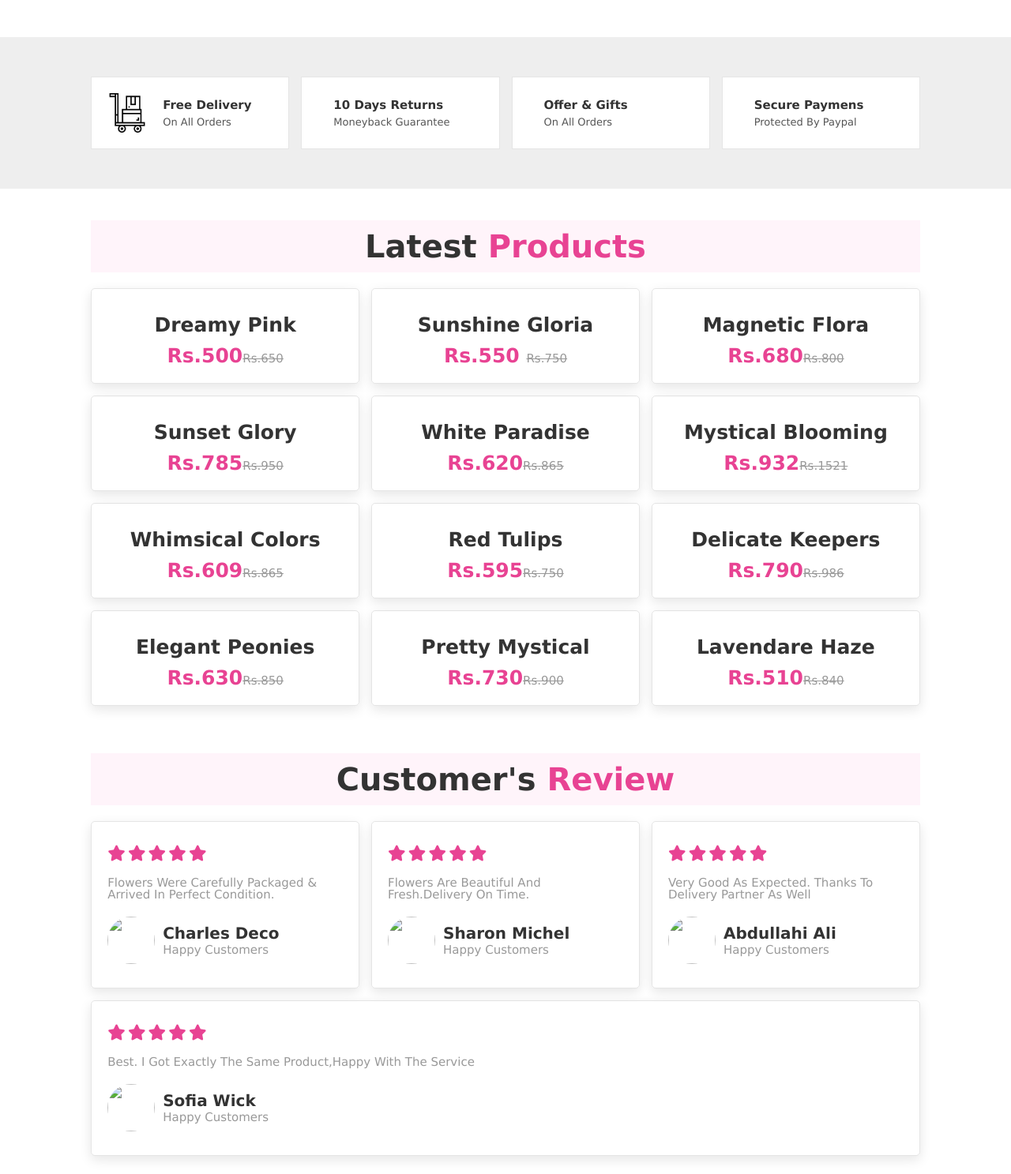
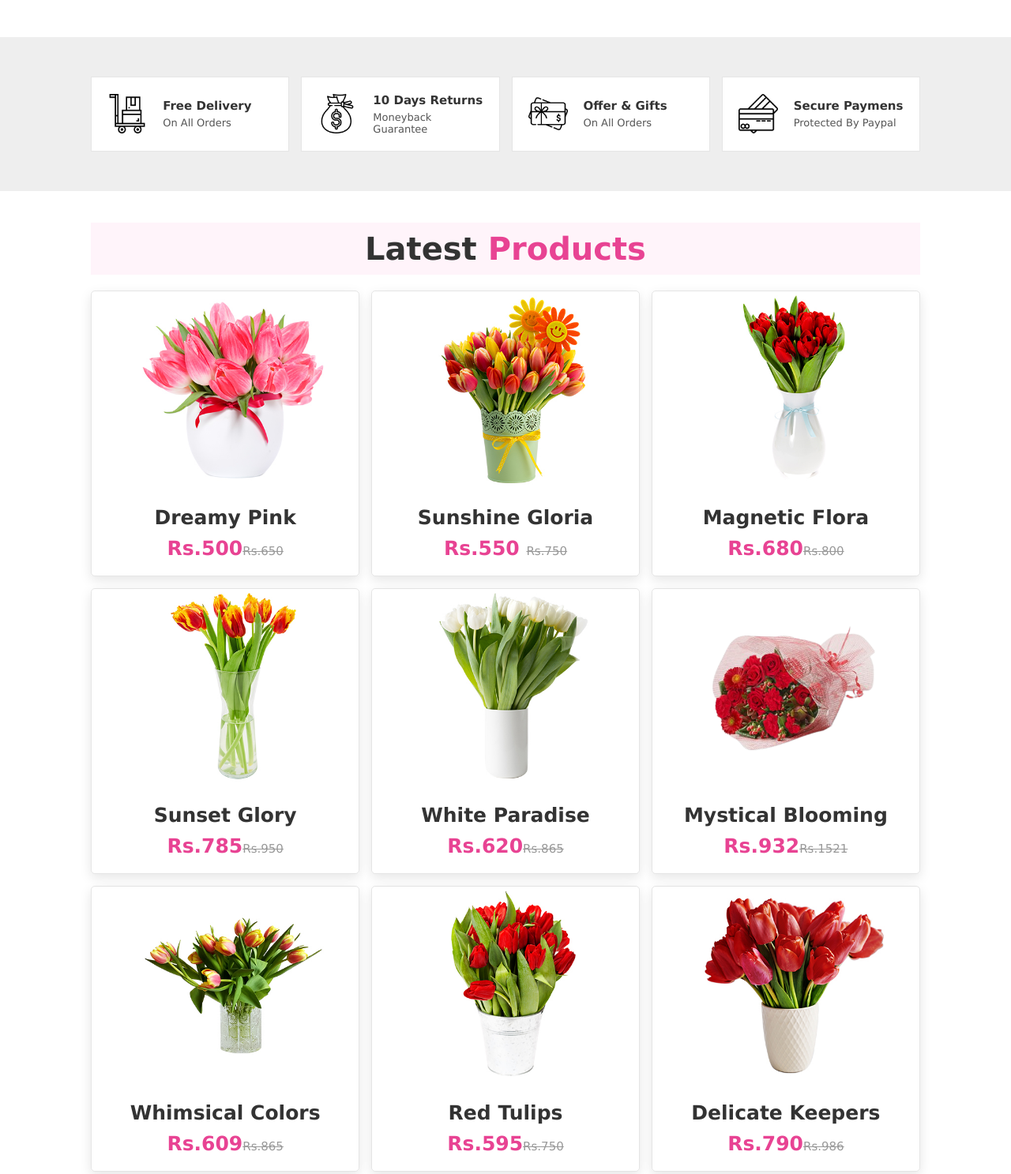
Before and after one commit to pratiksha2811/FLEURS, a plain HTML site: page index.html in a window 1280 px wide. Shown: the part 1335-2822 px from the top of the page at 79% size. Drawn offline with Linux system fonts and the light colour scheme; files whose address does not match are found by name.

Commit message:
Update index.html

```diff
--- a/index.html
+++ b/index.html
@@ -79,7 +79,7 @@
     </div>
 
     <div class="icons">
-        <img src="images\icon-2.png" alt="">
+        <img src="icon-2.png" alt="">
         <div class="info">
             <h3>10 days returns</h3>
             <span>Moneyback guarantee</span>
@@ -87,7 +87,7 @@
     </div>
 
     <div class="icons">
-        <img src="images\icon-3.png" alt="">
+        <img src="icon-3.png" alt="">
         <div class="info">
             <h3>offer & gifts</h3>
             <span>on all orders</span>
@@ -95,7 +95,7 @@
     </div>
 
     <div class="icons">
-        <img src="images\icon-4.png" alt="">
+        <img src="icon-4.png" alt="">
         <div class="info">
             <h3>secure paymens</h3>
             <span>protected by paypal</span>
@@ -113,7 +113,7 @@
         <div class="box">
 
             <div class="image">
-                <img src="images\img-1.jpg" alt="">
+                <img src="img-1.jpg" alt="">
                 <div class="icons">
                     <a href="#" class="fas fa-heart"></a>
                     <a href="#" class="cart-btn">add to cart</a>
@@ -128,7 +128,7 @@
 
         <div class="box">
             <div class="image">
-                <img src="images\img-2.jpg" alt="">
+                <img src="img-2.jpg" alt="">
                 <div class="icons">
                     <a href="#" class="fas fa-heart"></a>
                     <a href="#" class="cart-btn">add to cart</a>
@@ -143,7 +143,7 @@
 
         <div class="box">
             <div class="image">
-                <img src="images\img-3.jpg" alt="">
+                <img src="img-3.jpg" alt="">
                 <div class="icons">
                     <a href="#" class="fas fa-heart"></a>
                     <a href="#" class="cart-btn">add to cart</a>
@@ -158,7 +158,7 @@
 
         <div class="box">
             <div class="image">
-                <img src="images\img-4.jpg" alt="">
+                <img src="img-4.jpg" alt="">
                 <div class="icons">
                     <a href="#" class="fas fa-heart"></a>
                     <a href="#" class="cart-btn">add to cart</a>
@@ -173,7 +173,7 @@
 
         <div class="box">
             <div class="image">
-                <img src="images\img-5.jpg" alt="">
+                <img src="img-5.jpg" alt="">
                 <div class="icons">
                     <a href="#" class="fas fa-heart"></a>
                     <a href="#" class="cart-btn">add to cart</a>
@@ -188,7 +188,7 @@
 
         <div class="box">
             <div class="image">
-                <img src="images\img-6.png" alt="">
+                <img src="img-6.png" alt="">
                 <div class="icons">
                     <a href="#" class="fas fa-heart"></a>
                     <a href="#" class="cart-btn">add to cart</a>
@@ -203,7 +203,7 @@
 
         <div class="box">
             <div class="image">
-                <img src="images\img-7.jpg" alt="">
+                <img src="img-7.jpg" alt="">
                 <div class="icons">
                     <a href="#" class="fas fa-heart"></a>
                     <a href="#" class="cart-btn">add to cart</a>
@@ -218,7 +218,7 @@
 
         <div class="box">
             <div class="image">
-                <img src="images\img-8.jpg" alt="">
+                <img src="img-8.jpg" alt="">
                 <div class="icons">
                     <a href="#" class="fas fa-heart"></a>
                     <a href="#" class="cart-btn">add to cart</a>
@@ -233,7 +233,7 @@
 
         <div class="box">
             <div class="image">
-                <img src="images\img-9.jpg" alt="">
+                <img src="img-9.jpg" alt="">
                 <div class="icons">
                     <a href="#" class="fas fa-heart"></a>
                     <a href="#" class="cart-btn">add to cart</a>
@@ -248,7 +248,7 @@
 
         <div class="box">
             <div class="image">
-                <img src="images\img-10.png" alt="">
+                <img src="img-10.png" alt="">
                 <div class="icons">
                     <a href="#" class="fas fa-heart"></a>
                     <a href="#" class="cart-btn">add to cart</a>
@@ -263,7 +263,7 @@
 
         <div class="box">
             <div class="image">
-                <img src="images\img-11.png" alt="">
+                <img src="img-11.png" alt="">
                 <div class="icons">
                     <a href="#" class="fas fa-heart"></a>
                     <a href="#" class="cart-btn">add to cart</a>
@@ -278,7 +278,7 @@
 
         <div class="box">
             <div class="image">
-                <img src="images\img-12.png" alt="">
+                <img src="img-12.png" alt="">
                 <div class="icons">
                     <a href="#" class="fas fa-heart"></a>
                     <a href="#" class="cart-btn">add to cart</a>
@@ -309,7 +309,7 @@
             </div>
             <p>Flowers were carefully packaged & arrived in perfect condition.</p>
             <div class="user">
-                <img src="images\pic-1.png" alt="">
+                <img src="pic-1.png" alt="">
                 <div class="user-info">
                     <h3>charles Deco</h3>
                     <span>Happy Customers</span>
@@ -327,7 +327,7 @@
             </div>
             <p>Flowers are beautiful and fresh.Delivery on time.</p>
             <div class="user">
-                <img src="images\pic-2.png" alt="">
+                <img src="pic-2.png" alt="">
                 <div class="user-info">
                     <h3>sharon michel</h3>
                     <span>Happy Customers</span>
@@ -345,7 +345,7 @@
             </div>
             <p>Very good as expected. Thanks to delivery partner as well</p>
             <div class="user">
-                <img src="images\pic-3.png" alt="">
+                <img src="pic-3.png" alt="">
                 <div class="user-info">
                     <h3>Abdullahi Ali</h3>
                     <span>Happy Customers</span>
@@ -363,7 +363,7 @@
             </div>
             <p>Best. I got exactly the same product,happy with the service</p>
             <div class="user">
-                <img src="images\pic-4.jpg" alt="">
+                <img src="pic-4.jpg" alt="">
                 <div class="user-info">
                     <h3>Sofia wick</h3>
                     <span>Happy Customers</span>
@@ -388,7 +388,7 @@
             <input type="submit" value="send message" class="btn">
         </form>
         <div class="image">
-            <img src="images\contact-img.svg" alt="">
+            <img src="contact-img.svg" alt="">
         </div>
     </div>
 </section>
```
